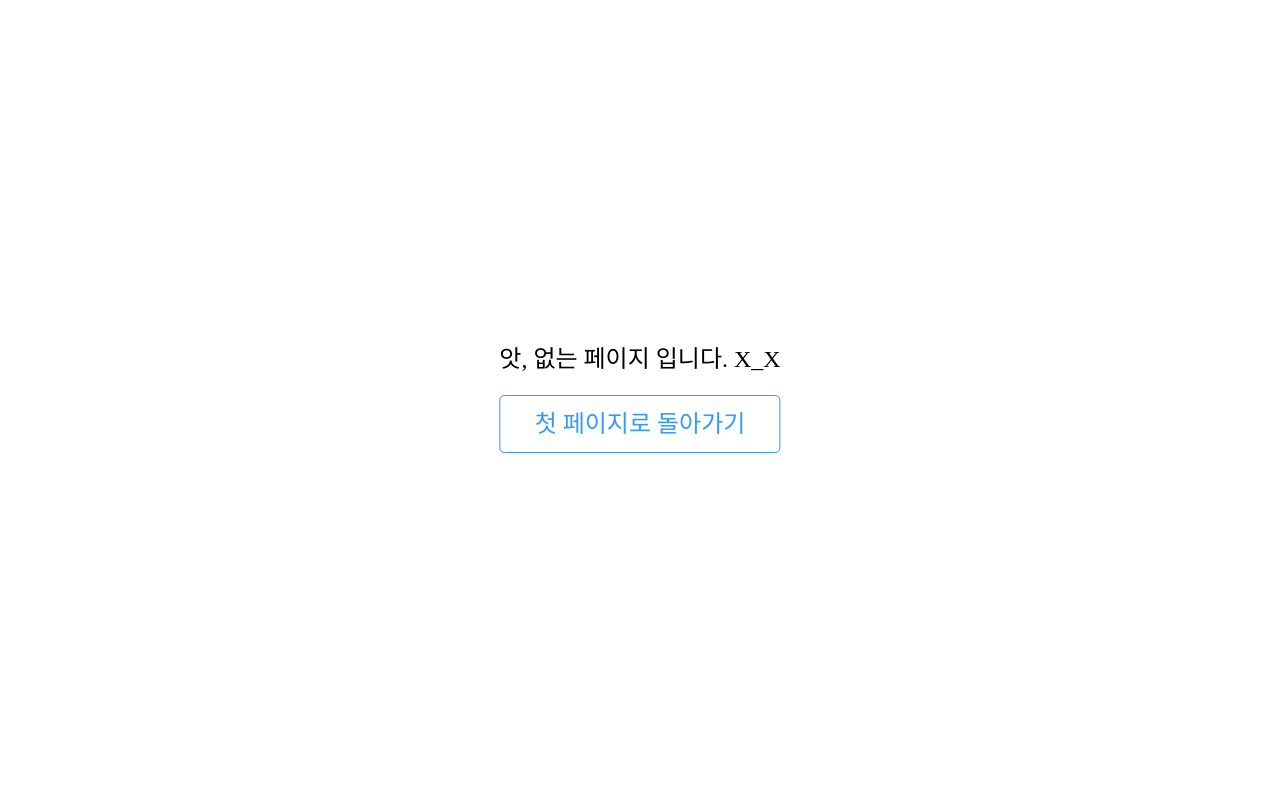
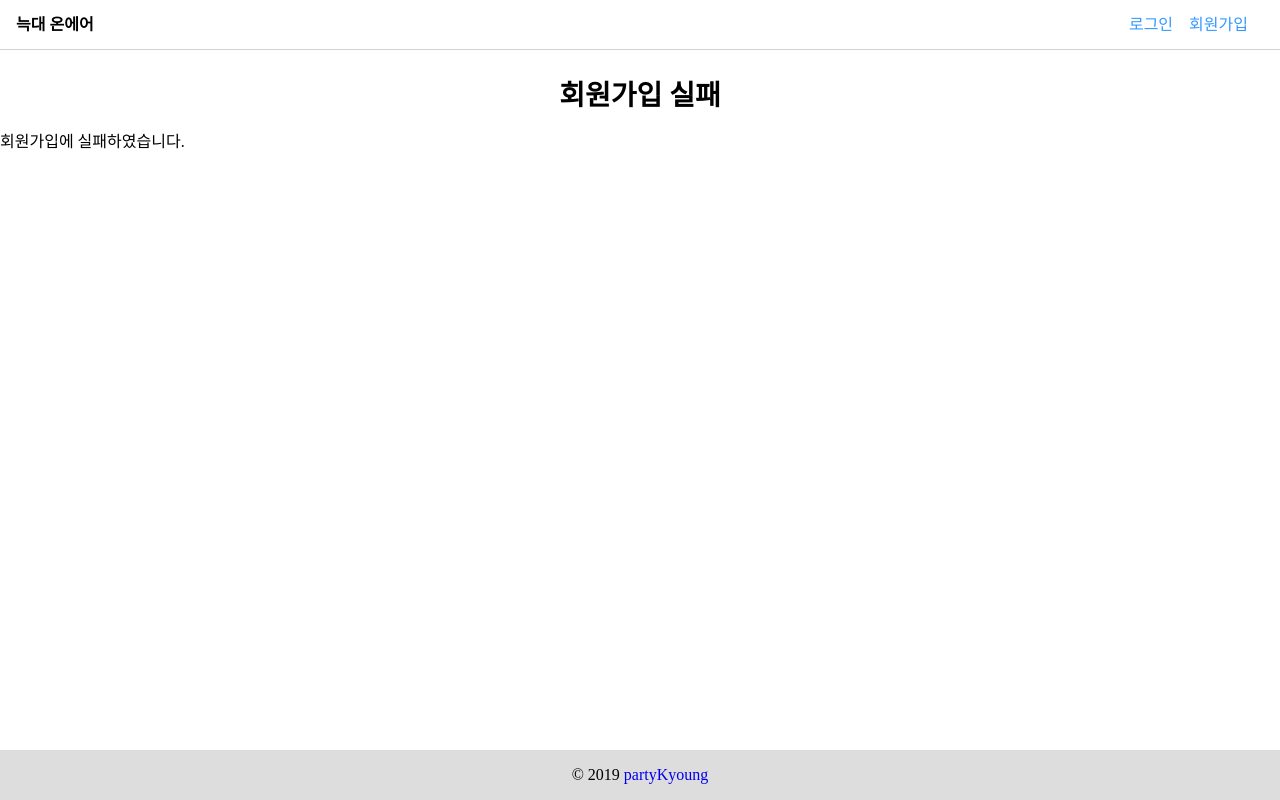
Before and after one commit to sunrereck/wolfOnAir-front, a React app: page /user/join/1/send-email in a window 1280 px wide. Built offline with nearby package versions, Linux system fonts and the light colour scheme.

Commit message:
feat: 회원가입이  성공적으로 완료되면 인증  이메일 전송할 수 있도록 회원가입 결과 컴포넌트 페이지 작성 중

```diff
--- a/src/App.tsx
+++ b/src/App.tsx
@@ -2,7 +2,8 @@
 import { Route, Switch } from 'react-router-dom';
 
 import Home from '@/pages/Home';
-import Join from '@/pages/Join'
+import Join from '@/pages/Join';
+import JoinResult from '@/pages/JoinResult';
 import EmailAuthResult from '@/pages/EmailAuthResult';
 import Login from '@/pages/Login'
 import NotFound from '@/pages/NotFound';
@@ -13,6 +14,7 @@
       <Route exact path="/" component={Home} />
       <Route exact path="/user/login" component={Login} />
       <Route exact path="/user/join" component={Join} />
+      <Route exact path="/user/join/:email/send-email" component={JoinResult} />
       <Route exact path="/user/join/auth/:email" component={EmailAuthResult} />
       <Route component={NotFound} />
     </Switch>
--- /dev/null
+++ b/src/components/user/JoinResult/index.ts
@@ -0,0 +1 @@
+export { default } from './JoinResult';
--- a/src/containers/user/JoinContainer.tsx
+++ b/src/containers/user/JoinContainer.tsx
@@ -170,9 +170,9 @@
           userName: string;
         });
 
-        history.push(`/user/join/${formState.values.email}`);
+        history.push(`/user/join/${formState.values.email}/send-email`);
       } catch (err) {
-        alert('가입 실패!');
+        alert('회원가입에 실패하였습니다. 잠시 후 다시 시도해주세요.');
       }
     });
   };
--- /dev/null
+++ b/src/containers/user/JoinResultContainer.tsx
@@ -0,0 +1,11 @@
+import React from 'react';
+
+import JoinResult from '@/components/user/JoinResult';
+
+const JoinResultContainer = () => {
+  return (
+    <JoinResult />
+  )
+}
+
+export default JoinResultContainer;
--- /dev/null
+++ b/src/pages/JoinResult.tsx
@@ -0,0 +1,14 @@
+import React from 'react';
+
+import JoinResultContainer from '@/containers/user/JoinResultContainer';
+import PageTemplate from '@/components/templates/PageTemplate';
+
+const JoinResult = (): JSX.Element => {
+  return (
+    <PageTemplate>
+      <JoinResultContainer />
+    </PageTemplate>
+  )
+}
+
+export default JoinResult;
```
